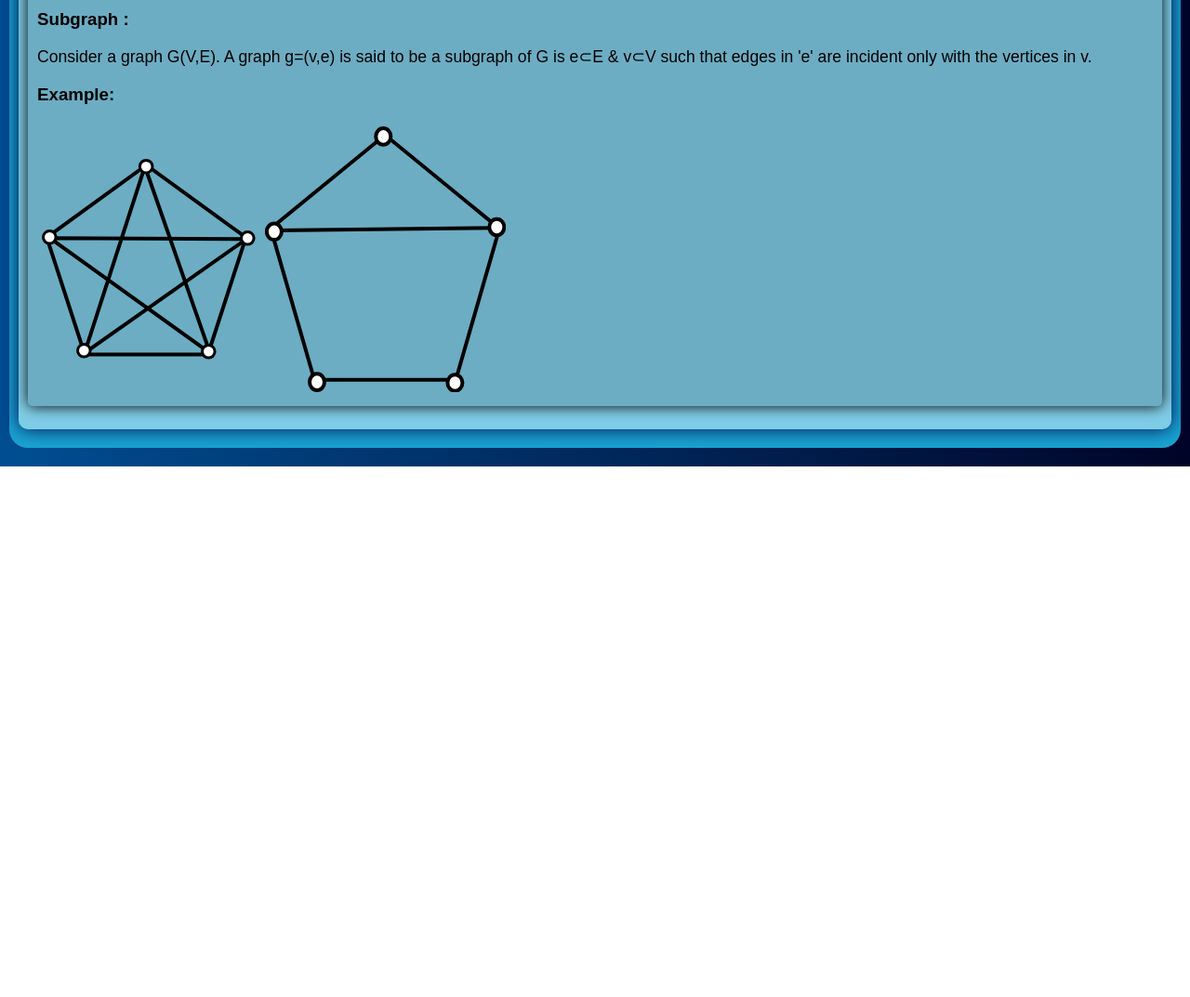
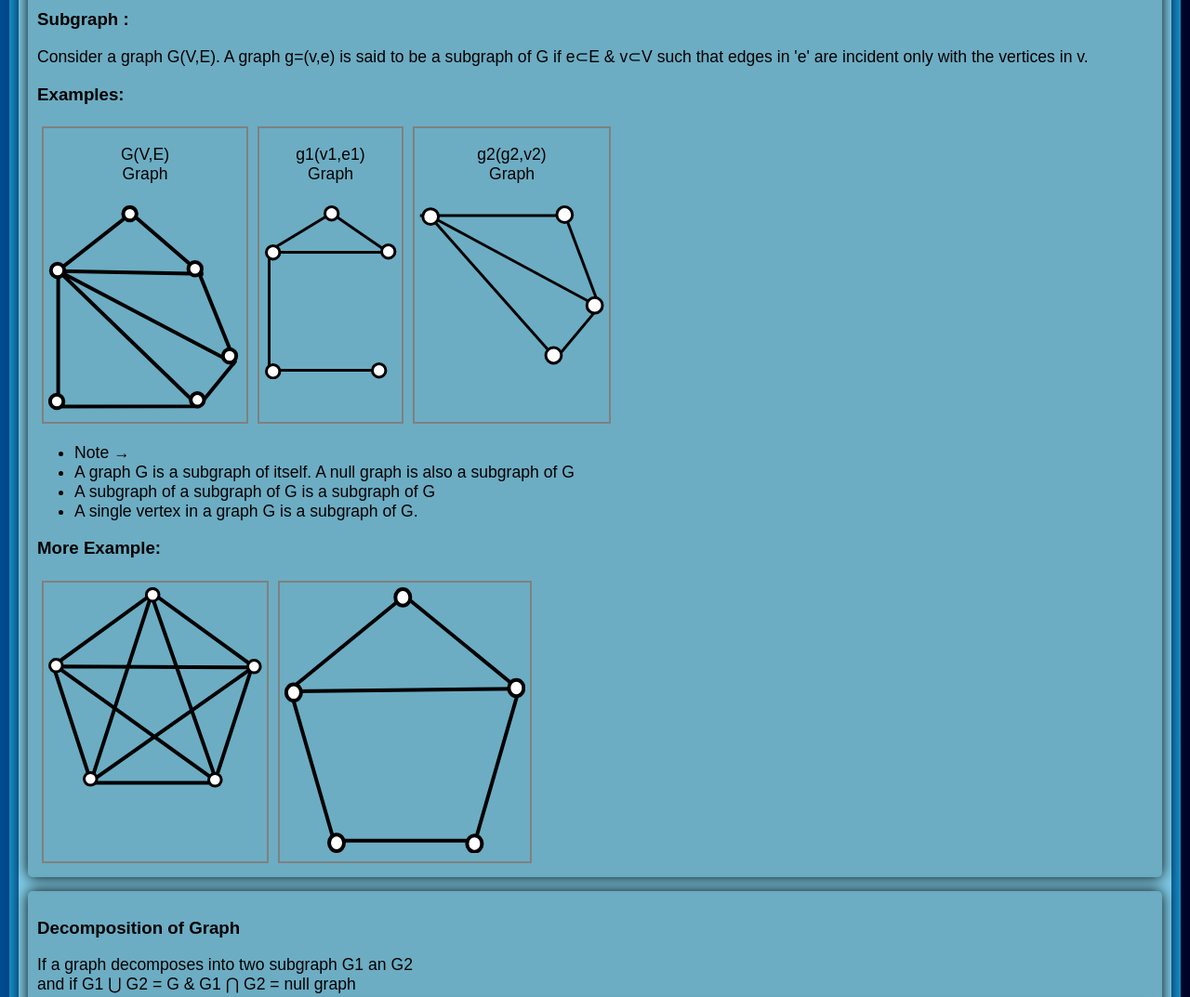
Before and after one commit to Pravin-hub-rgb/maths, a plain HTML site: page discrete_maths/graphTheory/index.html in a window 1280 px wide. Shown: the part 10420-11493 px from the top of the page at 93% size. Before the commit the page ends 10922 px from the top, so only its background shows below. Drawn offline with Linux system fonts and the light colour scheme.

Commit message:
new topic add

```diff
--- a/discrete_maths/graphTheory/index.html
+++ b/discrete_maths/graphTheory/index.html
@@ -281,13 +281,51 @@
             <div class="in">
                 <h3>Subgraph :</h3>
                 <p>
-                    Consider a graph G(V,E). A graph g=(v,e) is said to be a subgraph of G is e&subset;E & v&subset;V such that edges in 'e' are incident only with the vertices in v.
+                    Consider a graph G(V,E). A graph g=(v,e) is said to be a subgraph of G if e&subset;E & v&subset;V such that edges in 'e' are incident only with the vertices in v.
                 </p>
                 <div>
+                    <h3>Examples:</h3>
+                    <div class="example">
+                        <div>
+                            <p>G(V,E) <br>Graph</p>
+                            <img src="../images/gtimg23.svg" alt="">
+                        </div>
+                        <div>
+                            <p>g1(v1,e1) <br>Graph</p>
+                            <img src="../images/gtimg24.svg" alt="">
+                        </div>
+                        <div>
+                            <p>g2(g2,v2) <br>Graph</p>
+                            <img src="../images/gtimg25.svg" alt="">
+                        </div>
+                    </div>
+                    <ul>
+                        <li>Note &rarr;</li>
+                        <li>A graph G is a subgraph of itself. A null graph is also a subgraph of G</li>
+                        <li>A subgraph of a subgraph of G is a subgraph of G</li>
+                        <li>A single vertex in a graph G is a subgraph of G.</li>
+                    </ul>
+                </div>
+                <div>
+                    <h3>More Example:</h3>
+                    <div class="example">
+                        <div>
+                            <img src="../images/gtimg18.svg" alt="">
+                        </div>
+                        <div>
+                            <img src="../images/gtimg22.svg" alt="">
+                        </div>
+                    </div>
+                </div>
+            </div>
+            <div class="in">
+                <h3>Decomposition of Graph</h3>
+                <p>If a graph decomposes into two subgraph G1 an G2 <br> and if G1 &Union; G2 = G & G1 &Intersection; G2 = null graph</p>
+                <div class="wh">
                     <h3>Example:</h3>
                     <div class="example">
-                        <img src="../images/gtimg18.svg" alt="">
-                        <img src="../images/gtimg22.svg" alt="">
+                        <div><img src="../images/gtimg26.svg" alt=""></div>
+                        <div><img src="../images/gtimg27.svg" alt=""></div>
                     </div>
                 </div>
             </div>
--- a/discrete_maths/styleLesson.css
+++ b/discrete_maths/styleLesson.css
@@ -125,7 +125,7 @@ li {
 }
 
 .wh {
-    background-color: rgba(255, 255, 255, 0.411);
+    background-color: rgba(255, 255, 255, 0.13);
     padding: 15px;
     border-radius: 5px;
     margin: 10px 0;
@@ -156,6 +156,12 @@ body {
     flex-wrap: wrap;
 }
 
+.example>div {
+    border: 2px solid grey;
+    margin: 5px;
+    text-align: center;
+}
+
 @media only screen and (max-width: 750px) {
     .content-box img {
         width: 90%;
```
Also changed, not shown: discrete_maths/images/gtimg23.svg (added), discrete_maths/images/gtimg24.svg (added), discrete_maths/images/gtimg25.svg (added), discrete_maths/images/gtimg26.svg (added), discrete_maths/images/gtimg27.svg (added).
